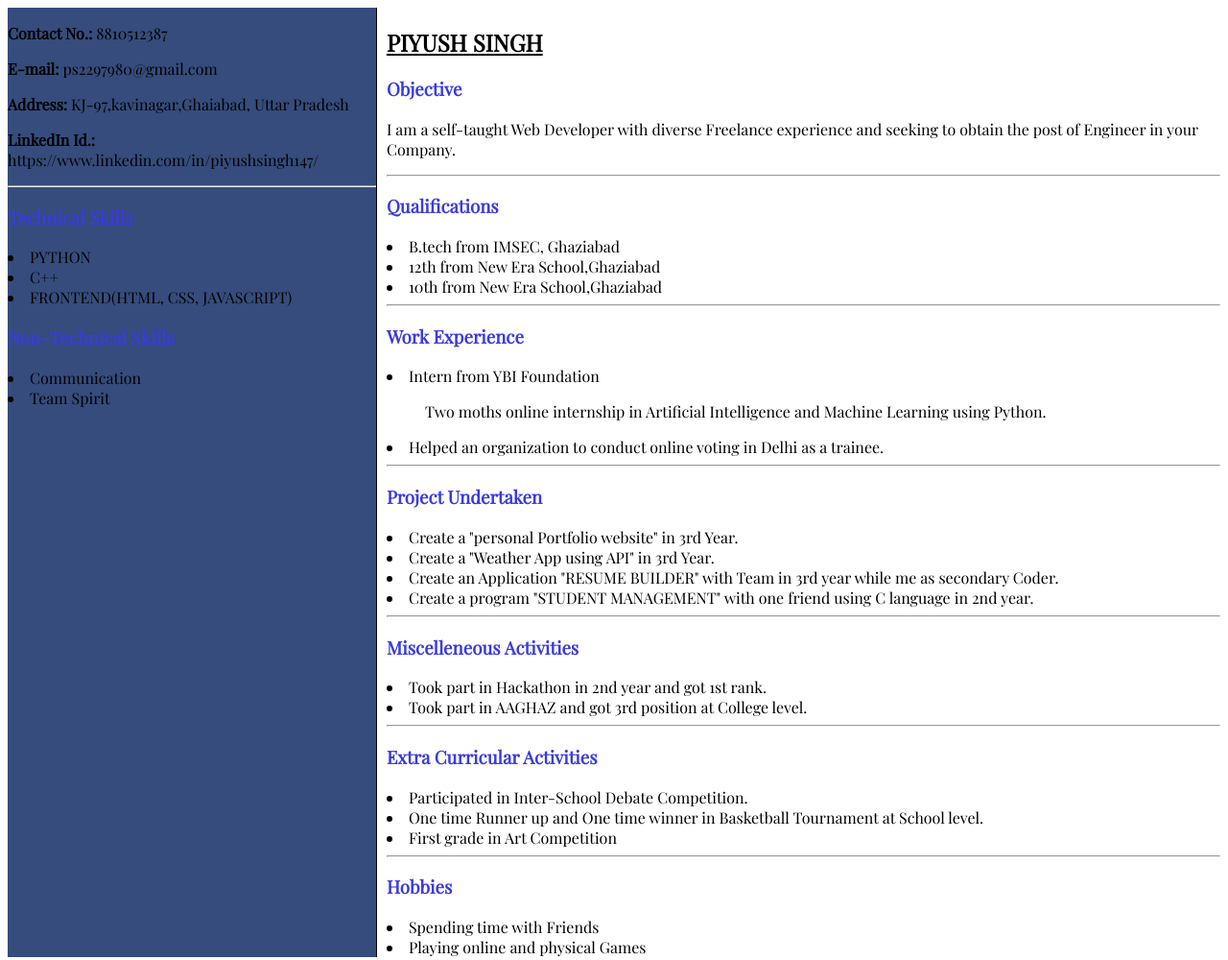
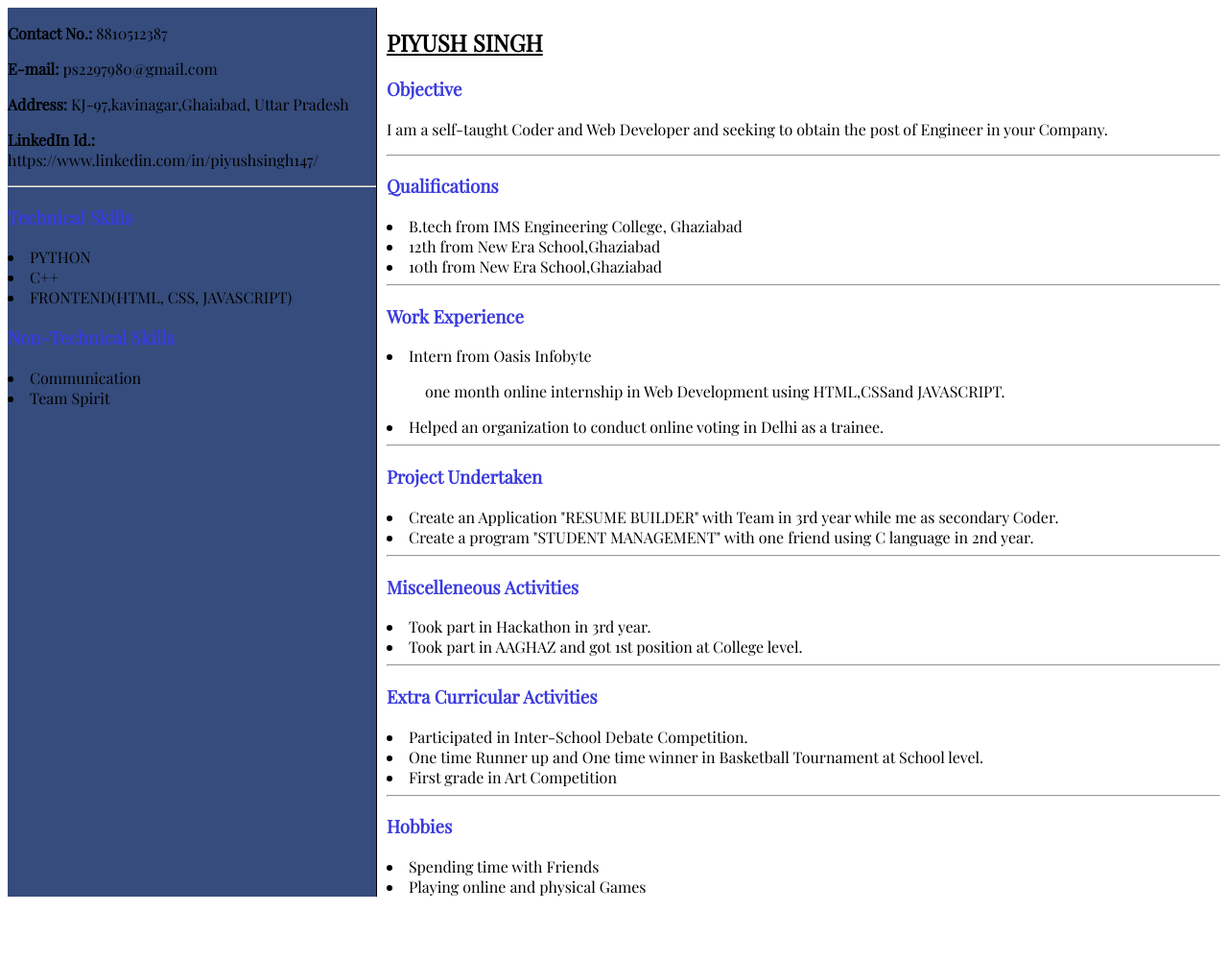
Before and after one commit to PIYUSHSINGH47/Oasis-Infobyte, a plain HTML site: page portfolio/portfolio/My Resume.html in a window 1280 px wide. Shown: the whole page at 96% size. After the commit the page ends 942 px from the top, so only its background shows below. Drawn offline with nearby package versions, Linux system fonts and the light colour scheme.

Commit message:
Update My Resume.html

```diff
--- a/portfolio/portfolio/My Resume.html
+++ b/portfolio/portfolio/My Resume.html
@@ -11,7 +11,7 @@
 *{
     font-family: 'Playfair Display', serif;
 }
-        #box{
+         #box{
             display: flex ;
             /* flex-direction: row;\ */
         }
@@ -47,25 +47,23 @@
     <div id="box2">
     <h2><u>PIYUSH SINGH</u></h2>
     <h3>Objective</h3>
-    <p>I am a self-taught Web Developer with diverse Freelance experience and seeking to obtain the post of Engineer in your Company.
+    <p>I am a self-taught Coder and Web Developer  and seeking to obtain the post of Engineer in your Company.
     </p><hr>
     <h3>Qualifications</h3>
-    <li>B.tech from IMSEC, Ghaziabad</li>
+    <li>B.tech from IMS Engineering College, Ghaziabad</li>
     <li>12th from New Era School,Ghaziabad</li>
     <li>10th from New Era School,Ghaziabad</li>
     <hr>
     <h3>Work Experience</h3>
-    <li>Intern from YBI Foundation <ul>Two moths online internship in Artificial Intelligence and Machine Learning using Python.</ul></li>
+    <li>Intern from Oasis Infobyte <ul>one month online internship in Web Development using HTML,CSSand JAVASCRIPT.</ul></li>
     <li>Helped an organization to conduct online voting in Delhi as a trainee.</li><hr>
     <h3>Project Undertaken</h3>
-    <li>Create a "personal Portfolio website" in 3rd Year.</li>
-    <li>Create a "Weather App using API" in 3rd Year.</li>
     <li>Create an Application "RESUME BUILDER" with Team in 3rd year while me as secondary Coder.</li>
     <li>Create a program "STUDENT MANAGEMENT" with one friend using C language in 2nd year.</li>
     <hr>
     <h3>Miscelleneous Activities</h3>
-    <li>Took part in Hackathon in 2nd year and got 1st rank.</li>
-    <li>Took part in AAGHAZ and got 3rd position at College level.</li>
+    <li>Took part in Hackathon in 3rd year.</li>
+    <li>Took part in AAGHAZ and got 1st position at College level.</li>
     <hr>
     <h3>Extra Curricular Activities</h3>
     <li>Participated in Inter-School Debate Competition.</li>
```
